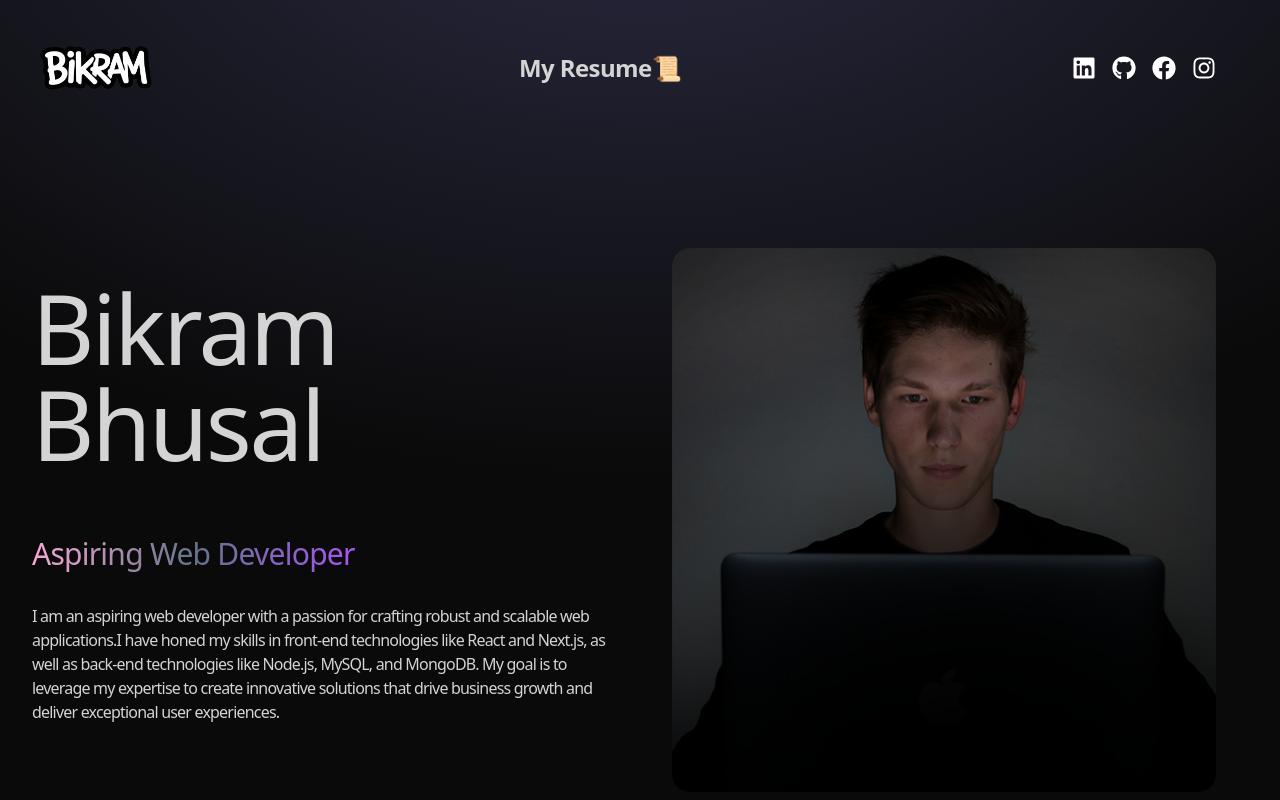
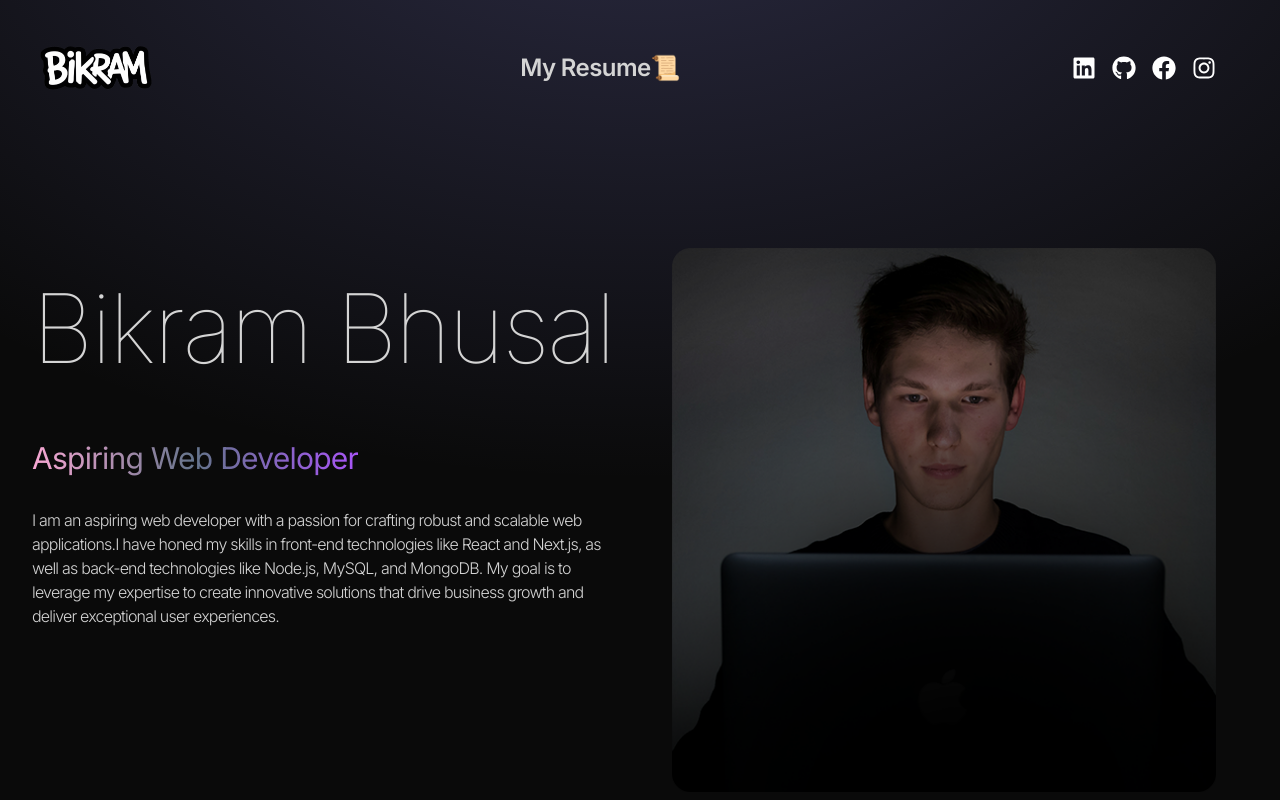
Before and after one commit to bikki10/my_portfolio, a React (Create React App) app: page / in a window 1280 px wide. Shown: the top 800 px of the page. Built offline with nearby package versions, Linux system fonts and the light colour scheme.

Commit message:
Font-Update

```diff
--- a/src/index.css
+++ b/src/index.css
@@ -1,3 +1,9 @@
+@import url("https://fonts.googleapis.com/css2?family=Inter:wght@100..900&display=swap");
+
 @tailwind base;
 @tailwind components;
 @tailwind utilities;
+
+:root {
+  font-family: "Inter", sans-serif;
+}
```
